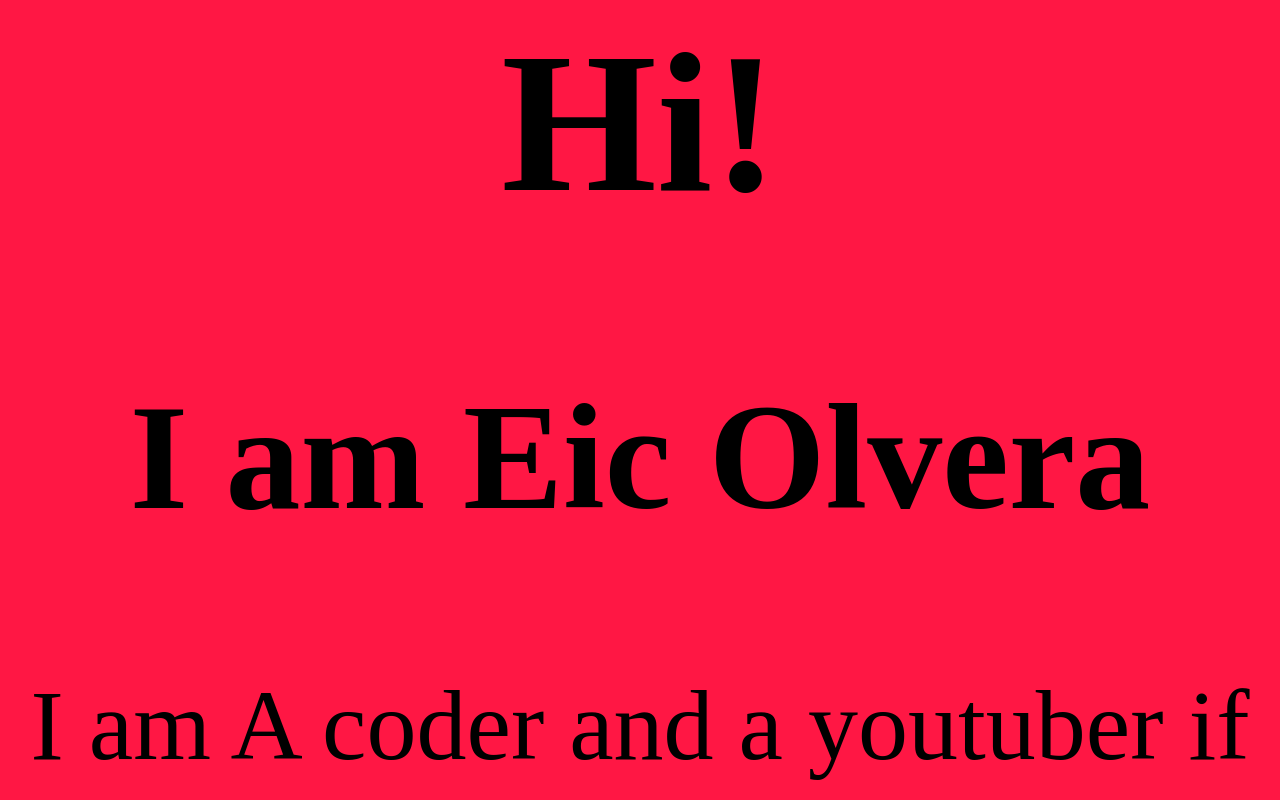
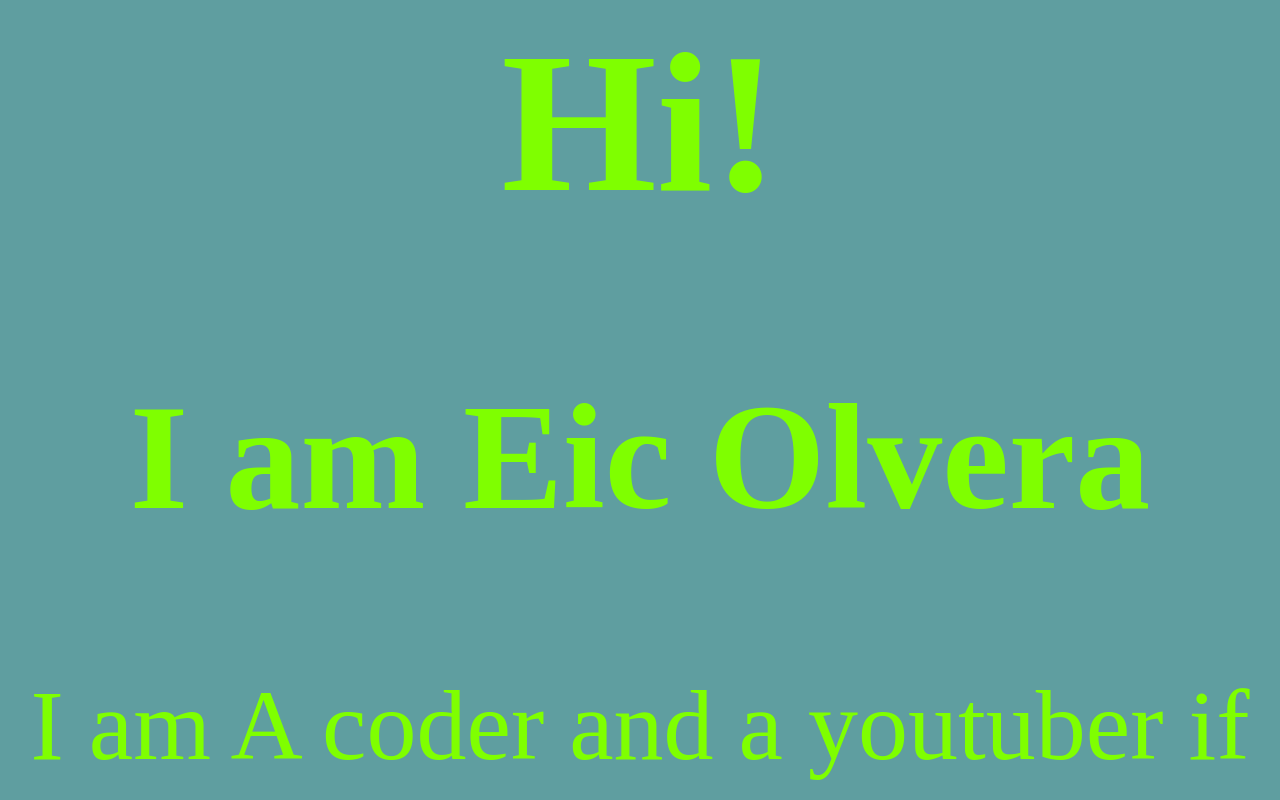
Before and after one commit to humanhumanhuman/Eric, a plain HTML site: page index.html in a window 1280 px wide. Shown: the top 800 px of the page. Drawn offline with Linux system fonts and the light colour scheme; a script that the page names is missing.

Commit message:
Add files via upload

```diff
--- a/style.css
+++ b/style.css
@@ -1,8 +1,8 @@
 body {
     text-align: center;
     font-size: 100px;
-    background-color: #FF1744;
-    color: black;
+    background-color: cadetblue;
+    color: chartreuse;
 }
 
 #games {
```
